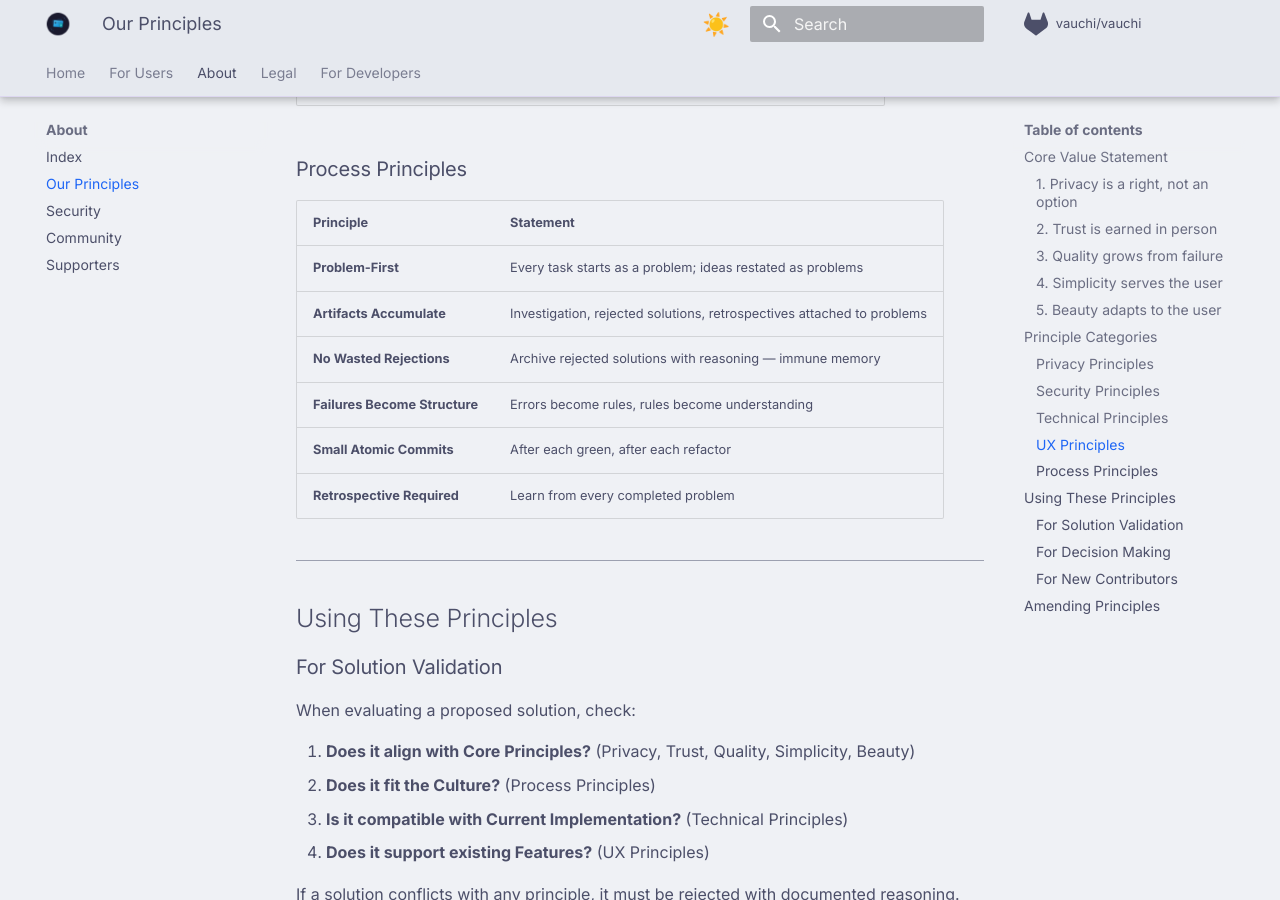
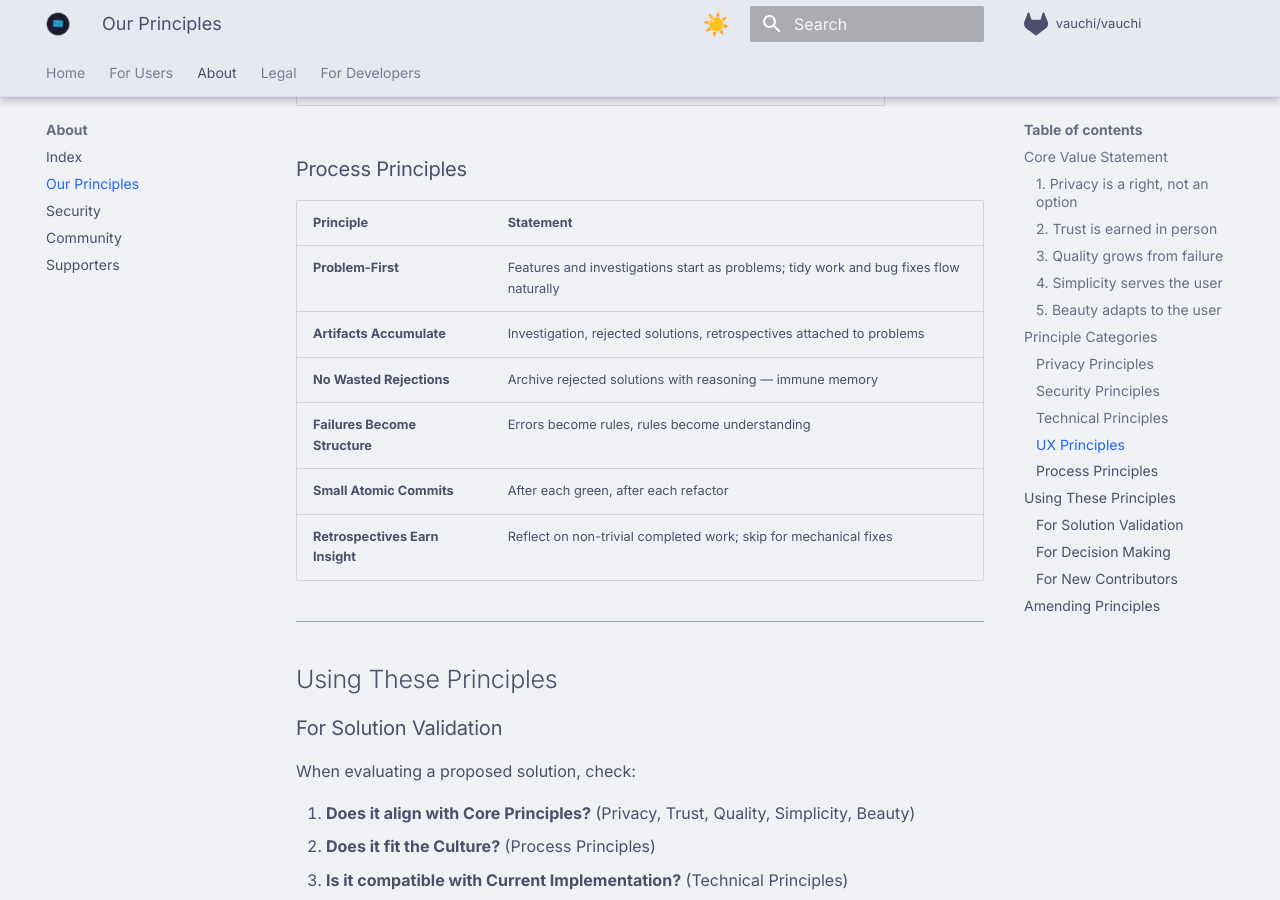
Before and after one commit to vauchi/docs, an MkDocs documentation site: the page built from docs/about/principles.md, in a window 1280 px wide and 900 px high, scrolled down 3577 px. Built offline with MkDocs 1.6.1 and Material for MkDocs 9.7.7, drawn with Linux system fonts in a browser that asks for light colours; comment, search, counter and statistics services are not loaded.

Commit message:
docs: amend Process Principles — honesty over aspiration
Principle audit found 98% of commits lack problem references and
70% of done records lack retrospectives. The stated principles
didn't match practice.

- "Every task starts as a problem" → features and investigations
  start as problems; tidy work and bug fixes flow naturally
- "Retrospective Required" → "Retrospectives Earn Insight" —
  reflect on non-trivial work, skip for mechanical fixes

Keeps what works (atomic commits, rejected approach preservation,
failures→structure). Drops what was performative.

Co-Authored-By: Claude Opus 4.6 <noreply@anthropic.com>

```diff
--- a/docs/about/principles.md
+++ b/docs/about/principles.md
@@ -120,12 +120,12 @@ Simplicity and beauty go hand in hand — and beauty is personal.
 
 | Principle | Statement |
 |-----------|-----------|
-| **Problem-First** | Every task starts as a problem; ideas restated as problems |
+| **Problem-First** | Features and investigations start as problems; tidy work and bug fixes flow naturally |
 | **Artifacts Accumulate** | Investigation, rejected solutions, retrospectives attached to problems |
 | **No Wasted Rejections** | Archive rejected solutions with reasoning — immune memory |
 | **Failures Become Structure** | Errors become rules, rules become understanding |
 | **Small Atomic Commits** | After each green, after each refactor |
-| **Retrospective Required** | Learn from every completed problem |
+| **Retrospectives Earn Insight** | Reflect on non-trivial completed work; skip for mechanical fixes |
 
 ---
 
```
